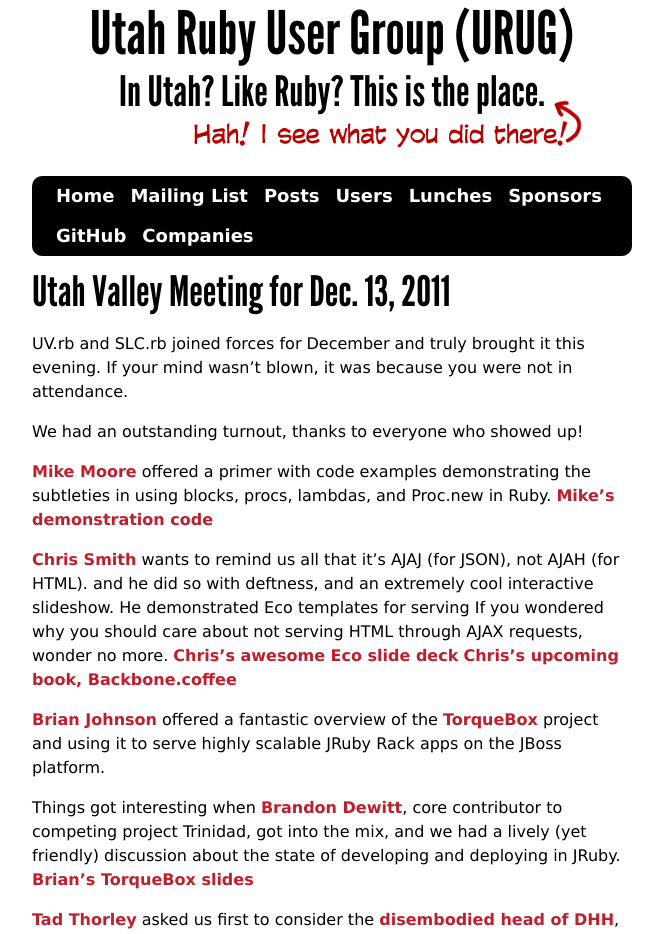
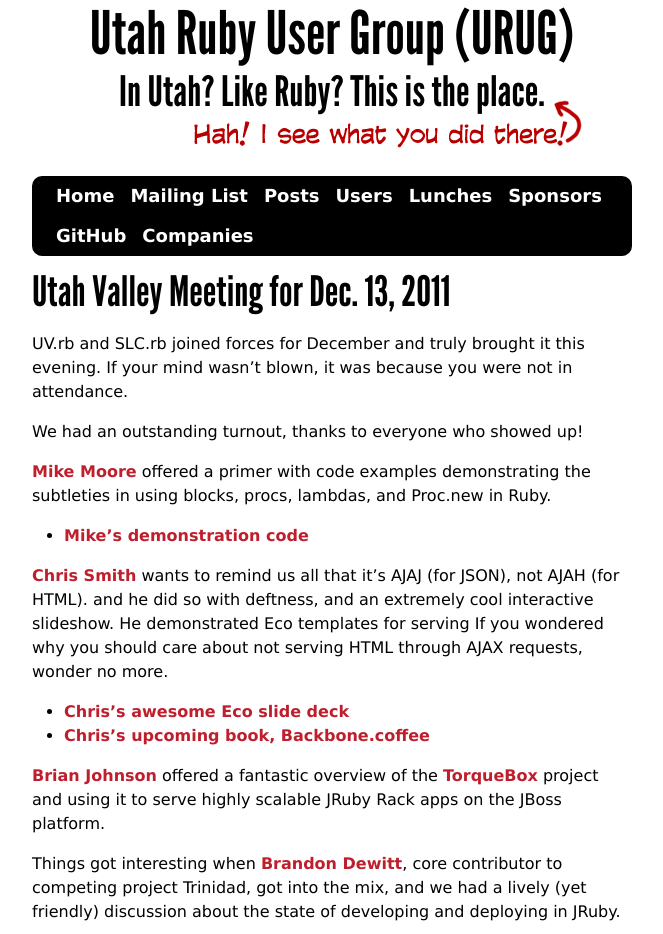
Before and after one commit to urug/urug.github.io, a Jekyll site: the page built from _posts/2011-12-13-uv.rb-meeting.md, in a window 1280 px wide. Shown: the top 934 px of the page, without its empty margins (308-971 px from the left). Built offline with Jekyll 4.4.1, drawn with Linux system fonts in a browser that asks for light colours.

```diff
--- a/_posts/2011-12-13-uv.rb-meeting.md
+++ b/_posts/2011-12-13-uv.rb-meeting.md
@@ -9,19 +9,23 @@ UV.rb and SLC.rb joined forces for December and truly brought it this evening. I
 We had an outstanding turnout, thanks to everyone who showed up!
 
 [Mike Moore](http://github.com/blowmage) offered a primer with code examples demonstrating the subtleties in using blocks, procs, lambdas, and Proc.new in Ruby.
-[Mike's demonstration code](https://gist.github.com/1475026)
+
+- [Mike's demonstration code](https://gist.github.com/1475026)
 
 [Chris Smith](http://github.com/quartzmo) wants to remind us all that it's AJAJ (for JSON), not AJAH (for HTML). and he did so with deftness, and an extremely cool interactive slideshow. He demonstrated Eco templates for serving If you wondered why you should care about not serving HTML through AJAX requests, wonder no more.
-[Chris's awesome Eco slide deck](http://backbonecoffeescript.com/eco-coffeescript-templates)
-[Chris's upcoming book, Backbone.coffee](http://backbonecoffeescript.com/)
+
+- [Chris's awesome Eco slide deck](http://backbonecoffeescript.com/eco-coffeescript-templates)
+- [Chris's upcoming book, Backbone.coffee](http://backbonecoffeescript.com/)
 
 [Brian Johnson](https://github.com/whap) offered a fantastic overview of the [TorqueBox](http://torquebox.org/) project and using it to serve highly scalable JRuby Rack apps on the JBoss platform.
 
 Things got interesting when [Brandon Dewitt](https://github.com/bdewitt), core contributor to competing project Trinidad, got into the mix, and we had a lively (yet friendly) discussion about the state of developing and deploying in JRuby.
-[Brian's TorqueBox slides](http://speakerdeck.com/u/tehviking/p/torquebox-from-dec-2011-urug)
+
+- [Brian's TorqueBox slides](http://speakerdeck.com/u/tehviking/p/torquebox-from-dec-2011-urug)
 
 [Tad Thorley](https://github.com/phaedryx) asked us first to consider the [disembodied head of DHH](http://distilleryimage2.instagram.com/09f22f44260511e19896123138142014_7.jpg), then to consider the benefits of using Spine.js with Rails. He demonstrated [a lovely app](https://github.com/phaedryx/dragmarkers) that integrates Spine with Rails to create a really cool [Google Maps example app](http://dragmarkers.herokuapp.com/).
-[Tad's Spine.js/Rails slides--Not yet online](#)
+
+- [Tad's Spine.js/Rails slides--Not yet online](#)
 
 If you didn't come out to this URUG or live stream it via our [Ustream feed](http://www.ustream.tv/channel/utruby-uv), you won't want to miss it again. Thanks to everyone for being such a great community, and for sharing your knowledge & passion with the rest of us!
 
```
